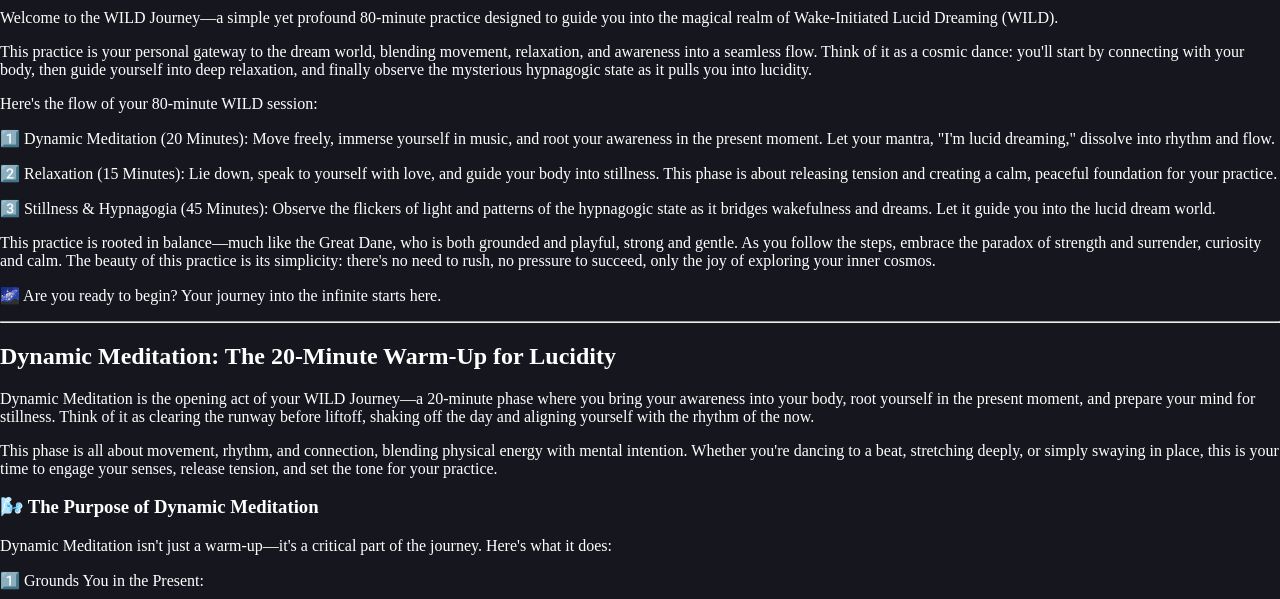
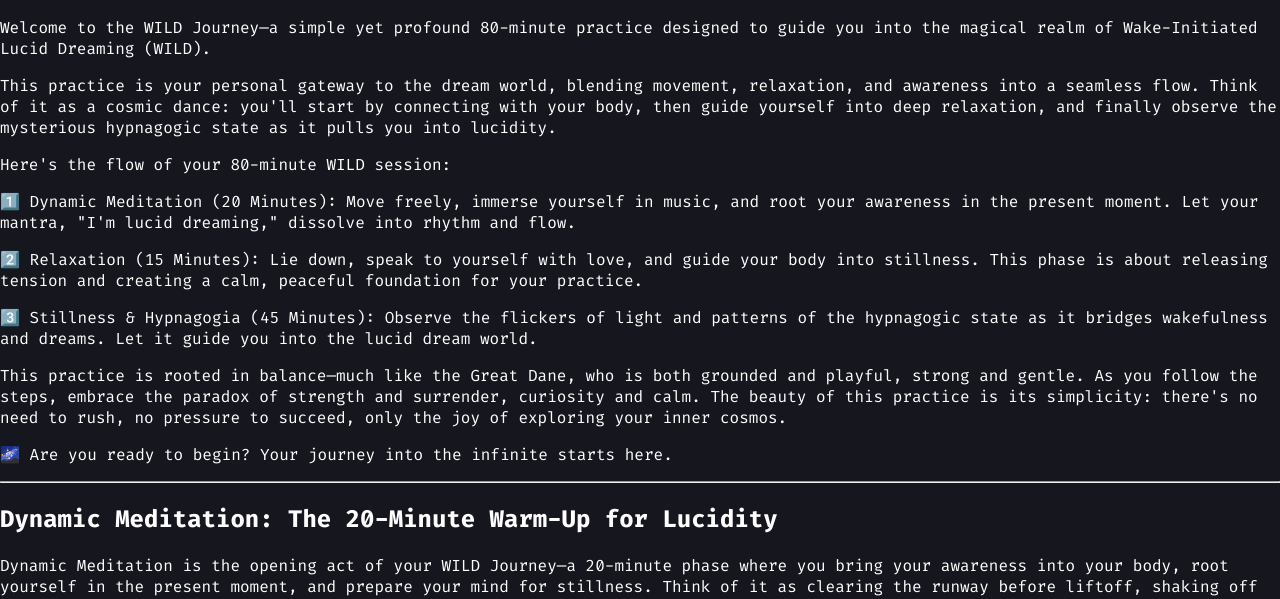
Before and after one commit to chefwndrful/hippie, a plain HTML site: page docs/wild.html in a window 1280 px wide. Shown: the part 120-719 px from the top of the page. Drawn offline with Linux system fonts and the light colour scheme.

Commit message:
Update wild.html

```diff
--- a/docs/wild.html
+++ b/docs/wild.html
@@ -2,9 +2,12 @@
 <html lang="en">
   <head>
     <meta charset="UTF-8" />
+    <title>WILD | hippie.dev</title>
     <meta name="viewport" content="width=device-width, initial-scale=1.0" />
     <link rel="icon" href="favicon.ico" type="image/x-icon" />
-    <title>WILD | hippie.dev</title>
+    <link rel="preconnect" href="https://fonts.googleapis.com">
+    <link rel="preconnect" href="https://fonts.gstatic.com" crossorigin>
+    <link href="https://fonts.googleapis.com/css2?family=Fira+Code:wght@300..700&display=swap" rel="stylesheet">
     <style>
       body {
         margin: 0;
@@ -12,6 +15,7 @@
         height: 100vh;
         background: #16161e;
         color: white;
+        font-family: "Fira Code", Monospace;
       }
       #logo {
         transition: 0.5s;
```
